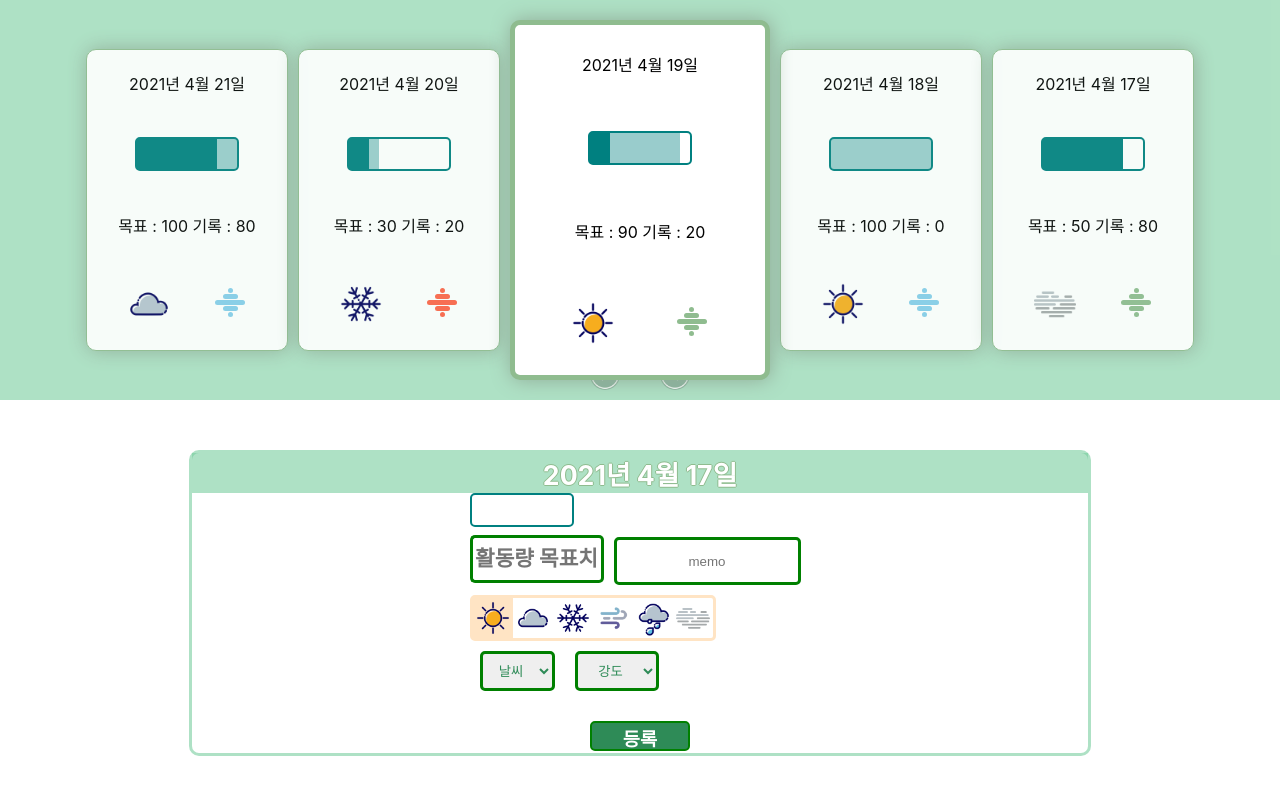
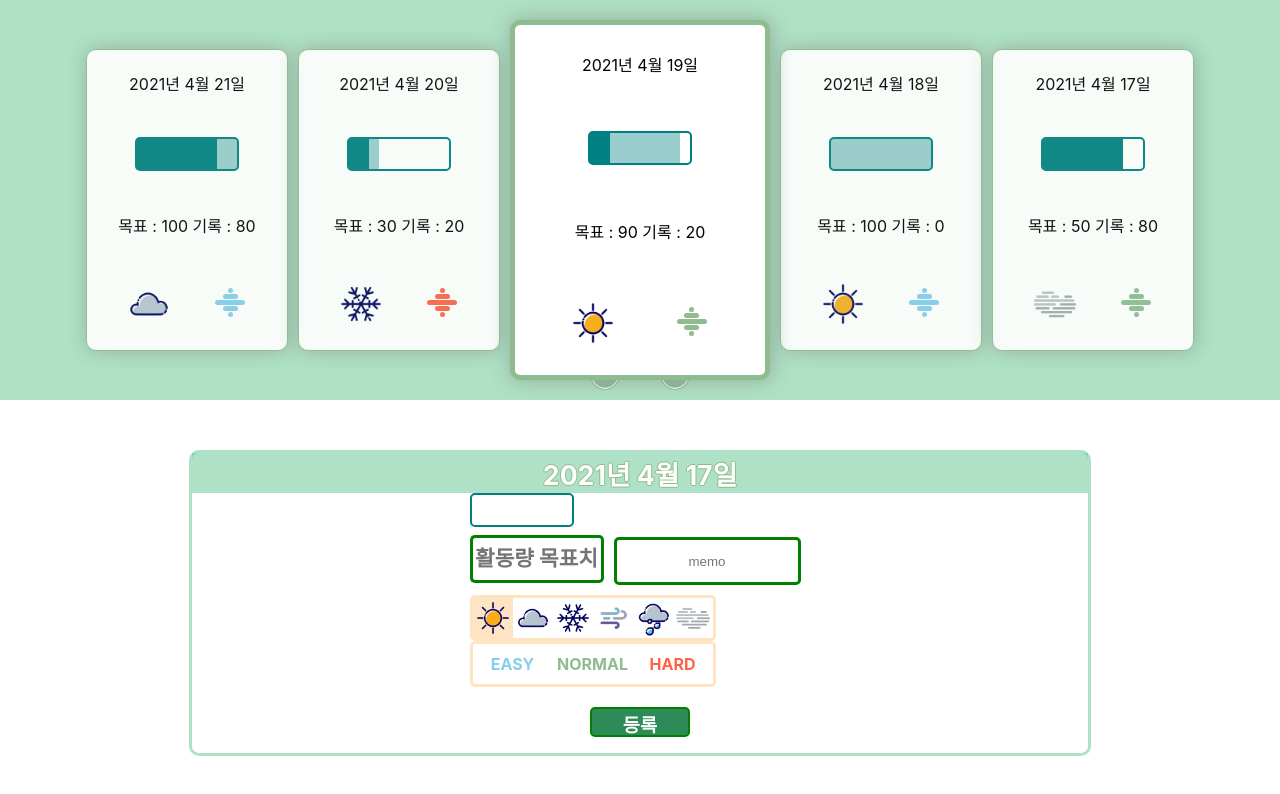
Before and after one commit to wogns0197/RunningWithMom-React, a React (Create React App) app: page /Dashboard in a window 1280 px wide. Shown: the top 794 px of the page. Built offline with nearby package versions, Linux system fonts and the light colour scheme.

Commit message:
add/StrengthUI

```diff
--- a/src/assets/Images.ts
+++ b/src/assets/Images.ts
@@ -11,7 +11,7 @@ import runningGIF from '../assets/runningGIF.gif';
 export const ICON_FAVICON = favicon;
 export const GIF_RUNNING = runningGIF;
 export const ICON_BACK = back;
-export const ICON_WEATHER = {
+export const ICON_WEATHER: { [key: string]: string} = {
   SUNNY: IC_SUNNY,
   CLOUD: IC_CLOUD,
   SNOW: IC_SNOW,
--- a/src/components/Input.tsx
+++ b/src/components/Input.tsx
@@ -4,7 +4,8 @@ import { RootState, inputData } from '../store/Store';
 import { useDispatch, useSelector } from 'react-redux';
 
 import RunningGage from '../uis/RunningGage';
-import SelectWeather from '../uis/SelectWeather';
+import { SelectStrength } from '../uis/SelectStrength';
+import { SelectWeather } from '../uis/SelectWeather';
 import styled from 'styled-components';
 
 // type Props = {
@@ -140,18 +141,9 @@ export const InputInfo: FC = () => {
             value={memo}
             onChange={(e) => setMemo(e.target.value)}
           />
-          <SelectWeather setWeather={()=>setWeather}/>
-          <StyledSelect
-            name='weather'
-            onChange={(e) =>
-              setWeather(Weather[e.target.value as Weather])
-          }>
-            <option value=''>날씨</option>
-            {Object.values(Weather).map(el =>
-              <option value={el}>{el}</option>
-            )}
-          </StyledSelect>
-          <StyledSelect
+          <SelectWeather setWeather={setWeather} />
+          <SelectStrength setStrength={setStrength} />
+          {/* <StyledSelect
             name='strength'
             onChange={(e) =>
               setStrength(Strength[e.target.value as Strength])
@@ -160,7 +152,7 @@ export const InputInfo: FC = () => {
             {Object.keys(Strength).map(el =>
               <option value={el}>{el}</option>
             )}
-          </StyledSelect>
+          </StyledSelect> */}
         </form>
           <SubmitButton
             className="but_summit"
--- /dev/null
+++ b/src/uis/SelectStrength.tsx
@@ -0,0 +1,55 @@
+import React, { FC } from 'react';
+import styled, {css} from 'styled-components';
+
+import { Strength } from '../types/index';
+
+type Props = {
+  setStrength: (el: Strength) => void,
+}
+
+const Flex = css`
+  display: flex;
+  justify-content: center;
+  align-items: center;
+  cursor: pointer;
+  font-weight: bold
+`;
+
+const Cont = styled.div`
+  width: 240px;
+  display: flex;
+  justify-content: space-around;
+  border: 3px solid ${({ theme }) => theme.colors.bisque};
+  border-radius: 5px;
+`;
+
+const Easy = styled.div`
+  ${Flex};
+  width: 80px;
+  height: 40px;
+  color: ${({ theme }) => theme.colors.skyblue};
+`;
+
+const Normal = styled.div`
+  ${Flex};
+  width: 80px;
+  height: 40px;
+  color: ${({ theme }) => theme.colors.darkseagreen};
+`;
+
+const Hard = styled.div`
+  ${Flex};
+  width: 80px;
+  height: 40px;
+  color: ${({theme}) => theme.colors.tomato};
+`;
+
+export const SelectStrength: FC<Props> = () => {
+  return (
+    <Cont>
+      <Easy>EASY</Easy>
+      <Normal>NORMAL</Normal>
+      <Hard>HARD</Hard>
+    </Cont>
+  );
+}
--- a/src/uis/SelectWeather.tsx
+++ b/src/uis/SelectWeather.tsx
@@ -28,28 +28,29 @@ function getKeyByValue(object: any, value: string) {
   return Object.keys(object).find(key => object[key] === value);
 }
 
-const SelectWeather: FC<Props> = ({ setWeather }) => {
+export const SelectWeather: FC<Props> = ({ setWeather }) => {
   const [selectedIdx, setSelectedIdx] = useState<number>(0);
 
   return (
     <Cont>
-      {Object.values(ICON_WEATHER).map((el, idx) =>
+      {Object.keys(ICON_WEATHER).map((el, idx) =>
         idx === selectedIdx ?
-          <Img src={el}
+          <Img src={ICON_WEATHER[el]}
             onClick={() => {
               setSelectedIdx(idx);
-              // setWeather(ICON_WEATHER[el]);
+              setWeather(el as Weather);
             }}
             style={{ backgroundColor: theme.colors.bisque }}
           />
           :
-          <Img src={el}
-            onClick={() => setSelectedIdx(idx)}
+          <Img src={ICON_WEATHER[el]}
+            onClick={() => {
+              setSelectedIdx(idx);
+              setWeather(el as Weather);
+            }}
           />
       )}
     </Cont>
 
   );
 }
-
-export default SelectWeather;
```
